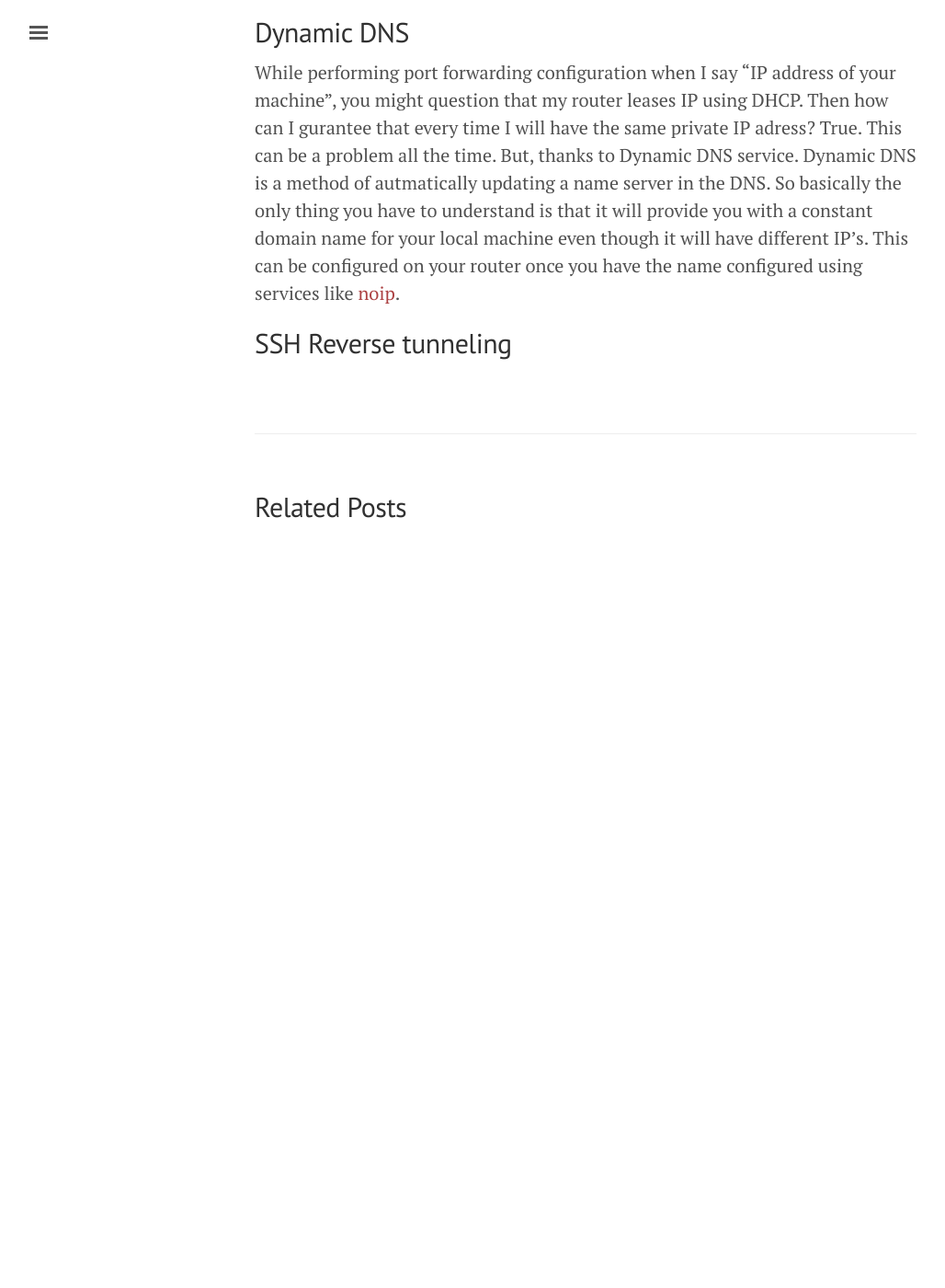
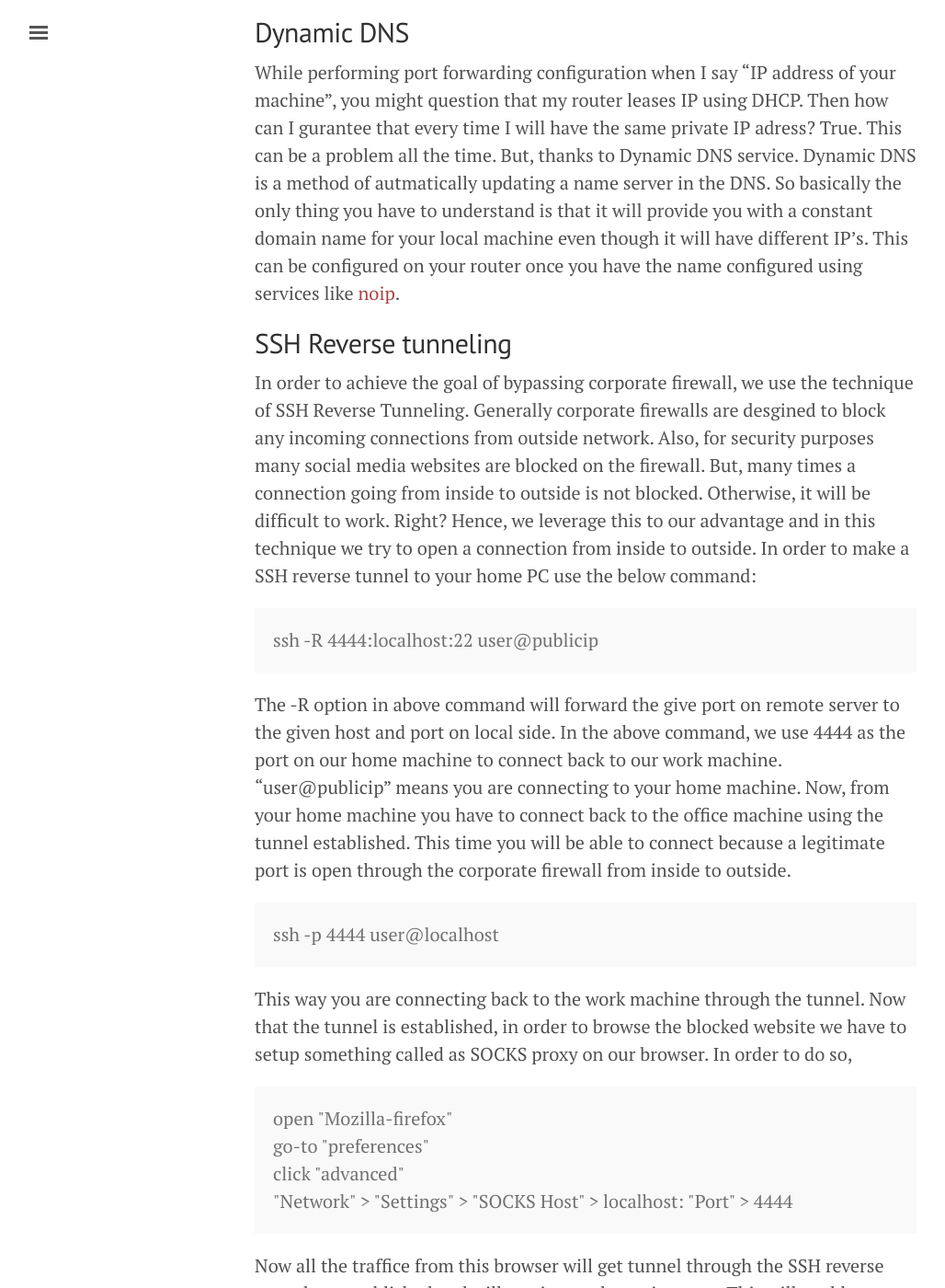
Before and after one commit to tejas619/tejas619.github.io, a Jekyll site: the page built from _posts/2017-06-18-reverse-ssh-to-access-internet.md, in a window 1280 px wide and 1400 px high, scrolled down 4246 px. Shown: the whole window at 92% size, without its empty margins (3-1031 px from the left). Built offline with Jekyll 4.4.1, drawn with Linux system fonts in a browser that asks for light colours; before the commit the page ends 4876 px from its top, so only the background shows below that; some of the changed text lies outside the part shown.

Commit message:
ssh-reverse-done

```diff
--- a/_posts/2017-06-18-reverse-ssh-to-access-internet.md
+++ b/_posts/2017-06-18-reverse-ssh-to-access-internet.md
@@ -88,3 +88,27 @@ But if anyone want to configure there machine to reside in the DMZ, you can do s
 While performing port forwarding configuration when I say "IP address of your machine", you might question that my router leases IP using DHCP. Then how can I gurantee that every time I will have the same private IP adress? True. This can be a problem all the time. But, thanks to Dynamic DNS service. Dynamic DNS is a method of autmatically updating a name server in the DNS. So basically the only thing you have to understand is that it will provide you with a constant domain name for your local machine even though it will have different IP's. This can be configured on your router once you have the name configured using services like [noip](https://www.noip.com/free).
 
 ## SSH Reverse tunneling
+In order to achieve the goal of bypassing corporate firewall, we use the technique of SSH Reverse Tunneling. Generally corporate firewalls are desgined to block any incoming connections from outside network. Also, for security purposes many social media websites are blocked on the firewall. But, many times a connection going from inside to outside is not blocked. Otherwise, it will be difficult to work. Right?
+Hence, we leverage this to our advantage and in this technique we try to open a connection from inside to outside.
+In order to make a SSH reverse tunnel to your home PC use the below command:
+<p class="message">
+ssh -R 4444:localhost:22 user@publicip
+</p>
+The -R option in above command will forward the give port on remote server to the given host and port on local side. In the above command, we use 4444 as the port on our home machine to connect back to our work machine. "user@publicip" means you are connecting to your home machine.
+Now, from your home machine you have to connect back to the office machine using the tunnel established. This time you will be able to connect because a legitimate port is open through the corporate firewall from inside to outside.
+<p class="message">
+ssh -p 4444 user@localhost
+</p>
+This way you are connecting back to the work machine through the tunnel.
+Now that the tunnel is established, in order to browse the blocked website we have to setup something called as SOCKS proxy on our browser.
+In order to do so,
+<p class="message">
+open "Mozilla-firefox"<br>
+go-to "preferences"<br>
+click "advanced"<br>
+"Network" > "Settings" > "SOCKS Host" > localhost: "Port" > 4444
+</p>
+Now all the traffice from this browser will get tunnel through the SSH reverse tunnel we established and will go via your home internet.
+This will enable us to access all the blocked websites with ease.
+
+## SSH reverse tunneling technique is highly monitored in coportate networks. Your coporate IT team might not like it. Please think twice before performing this. I have written this blog post only to learn more about this technique. Hope this helps. :) :)
```
